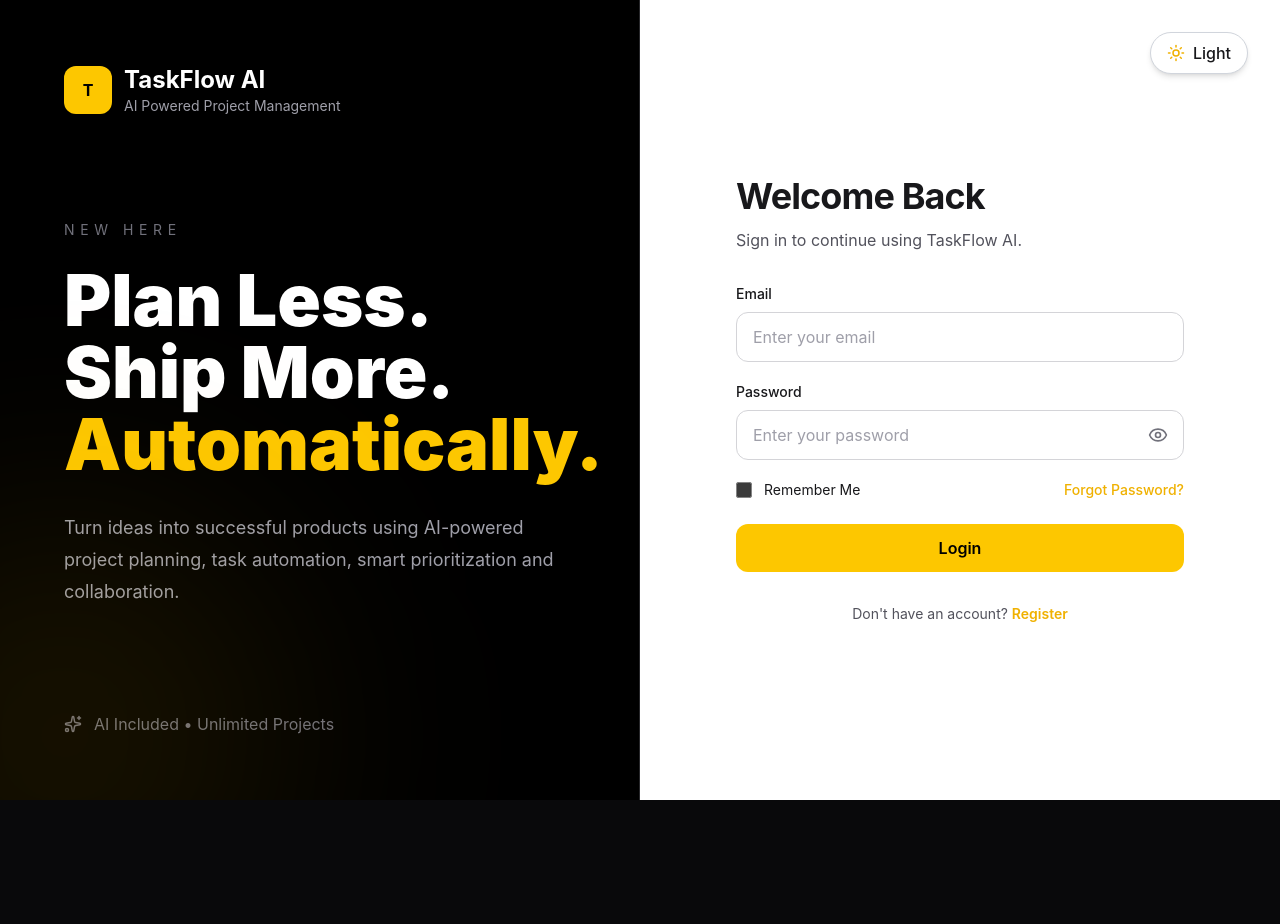
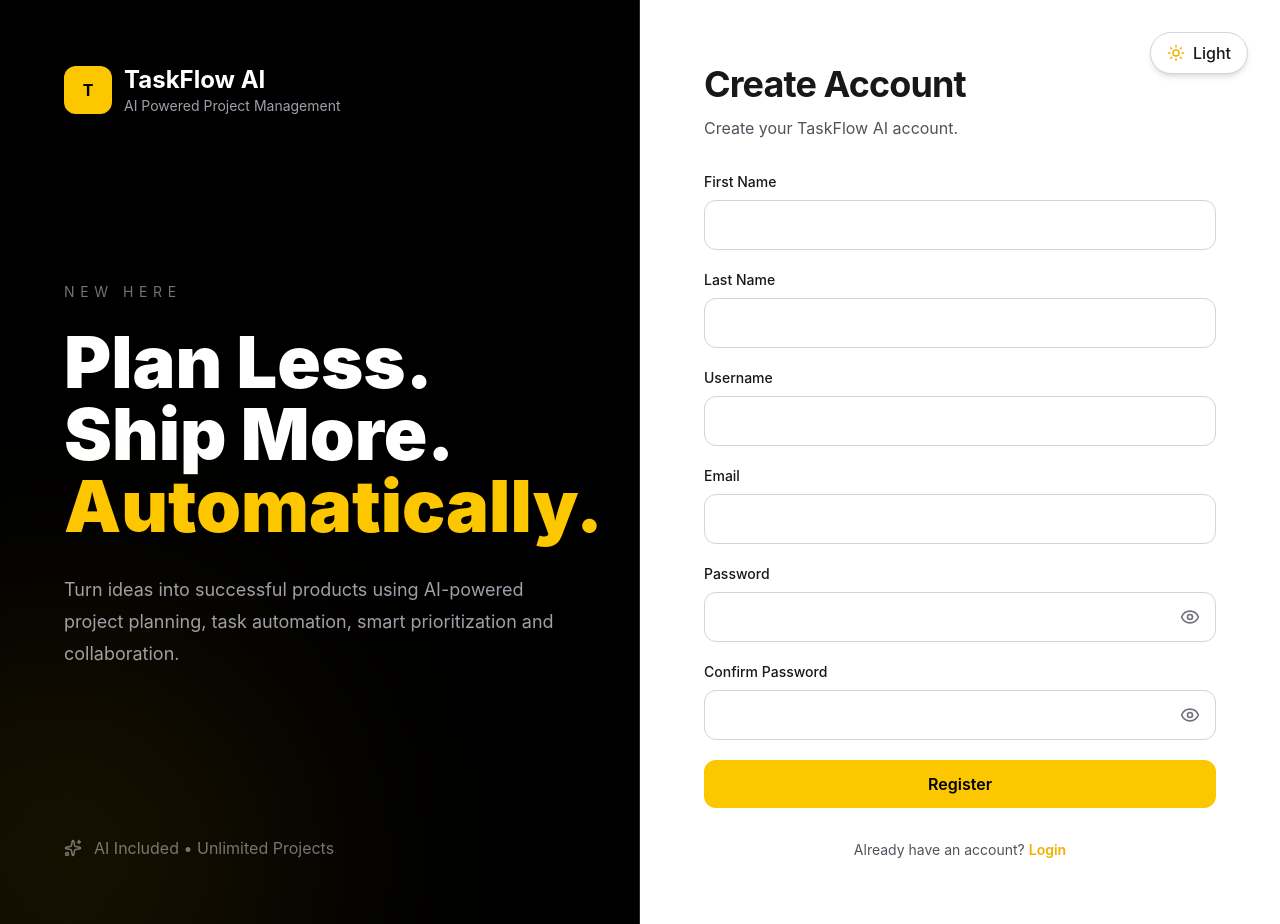
Before and after one commit to Aishwaryabhavaraju/TaskFlow-AI, a React app in the folder frontend/: page /register in a window 1280 px wide. Before the commit this address led to /login. Before the commit the page ends 800 px from the top, so only its background shows below. Built offline with nearby package versions, Linux system fonts and the light colour scheme; no server answers; the HTML template or start-up script is replaced by a standard one.

Commit message:
feat(auth): implement user registration with Redux, Zod validation, and backend integration

```diff
--- a/frontend/src/components/auth/AuthCard.jsx
+++ b/frontend/src/components/auth/AuthCard.jsx
@@ -33,7 +33,7 @@ export default function AuthCard({ children }) {
         className="
         w-full
 
-        max-w-md
+        max-w-lg
         "
       >
         {children}
--- /dev/null
+++ b/frontend/src/components/auth/RegisterForm.jsx
@@ -0,0 +1,120 @@
+import { Link, useNavigate } from "react-router-dom";
+import { useEffect } from "react";
+import { useDispatch, useSelector } from "react-redux";
+import { useForm } from "react-hook-form";
+import { zodResolver } from "@hookform/resolvers/zod";
+import toast from "react-hot-toast";
+
+import AuthHeader from "./AuthHeader";
+import Input from "../common/Input";
+import PasswordInput from "../common/PasswordInput";
+import Button from "../common/Button";
+
+import { registerSchema } from "../../schemas/authSchemas";
+import {
+  registerUser,
+  clearError,
+} from "../../redux/slices/authSlice";
+
+export default function RegisterForm() {
+  const dispatch = useDispatch();
+  const navigate = useNavigate();
+
+  const { loading, error, isAuthenticated } = useSelector(
+    (state) => state.auth
+  );
+
+  const {
+    register,
+    handleSubmit,
+    formState: { errors },
+  } = useForm({
+    resolver: zodResolver(registerSchema),
+  });
+
+  const onSubmit = (data) => {
+    dispatch(
+      registerUser({
+        firstName: data.firstName,
+        lastName: data.lastName,
+        username: data.username,
+        email: data.email,
+        password: data.password,
+      })
+    );
+  };
+
+  useEffect(() => {
+    if (isAuthenticated) {
+      toast.success("Registration successful!");
+      navigate("/dashboard");
+    }
+  }, [isAuthenticated, navigate]);
+
+  useEffect(() => {
+    if (error) {
+      toast.error(error);
+      dispatch(clearError());
+    }
+  }, [error, dispatch]);
+
+  return (
+    <form onSubmit={handleSubmit(onSubmit)}>
+      <AuthHeader
+        title="Create Account"
+        subtitle="Create your TaskFlow AI account."
+      />
+
+      <Input
+        label="First Name"
+        error={errors.firstName?.message}
+        {...register("firstName")}
+      />
+
+      <Input
+        label="Last Name"
+        error={errors.lastName?.message}
+        {...register("lastName")}
+      />
+
+      <Input
+        label="Username"
+        error={errors.username?.message}
+        {...register("username")}
+      />
+
+      <Input
+        label="Email"
+        type="email"
+        error={errors.email?.message}
+        {...register("email")}
+      />
+
+      <PasswordInput
+        label="Password"
+        error={errors.password?.message}
+        {...register("password")}
+      />
+
+      <PasswordInput
+        label="Confirm Password"
+        error={errors.confirmPassword?.message}
+        {...register("confirmPassword")}
+      />
+
+      <Button type="submit" loading={loading}>
+        Register
+      </Button>
+
+      <p className="mt-8 text-center text-sm text-zinc-600 dark:text-zinc-400">
+        Already have an account?{" "}
+        <Link
+          to="/login"
+          className="font-semibold text-yellow-500 hover:underline"
+        >
+          Login
+        </Link>
+      </p>
+    </form>
+  );
+}
--- a/frontend/src/pages/auth/Register.jsx
+++ b/frontend/src/pages/auth/Register.jsx
@@ -0,0 +1,10 @@
+import AuthLayout from "../../layouts/AuthLayout";
+import RegisterForm from "../../components/auth/RegisterForm";
+
+export default function Register() {
+  return (
+    <AuthLayout>
+      <RegisterForm />
+    </AuthLayout>
+  );
+}
--- a/frontend/src/routes/AppRoutes.jsx
+++ b/frontend/src/routes/AppRoutes.jsx
@@ -5,6 +5,8 @@ import Dashboard from "../pages/dashboard/Dashboard";
 
 import PrivateRoute from "./PrivateRoute";
 import PublicRoute from "./PublicRoute";
+
+import Register from "../pages/auth/Register";
 
 export default function AppRoutes() {
   return (
@@ -36,6 +38,15 @@ export default function AppRoutes() {
         path="*"
         element={<Navigate to="/login" replace />}
       />
+
+      <Route
+        path="/register"
+        element={
+            <PublicRoute>
+            <Register />
+            </PublicRoute>
+        }
+       />
     </Routes>
   );
 }
--- a/frontend/src/schemas/authSchemas.js
+++ b/frontend/src/schemas/authSchemas.js
@@ -13,3 +13,38 @@ export const loginSchema = z.object({
 
   rememberMe: z.boolean().optional(),
 });
+
+export const registerSchema = z
+  .object({
+    firstName: z
+      .string()
+      .min(2, "First name must be at least 2 characters"),
+
+    lastName: z
+      .string()
+      .min(2, "Last name must be at least 2 characters"),
+
+    username: z
+      .string()
+      .min(3, "Username must be at least 3 characters")
+      .max(20, "Username cannot exceed 20 characters"),
+
+    email: z
+      .string()
+      .email("Please enter a valid email"),
+
+    password: z
+      .string()
+      .min(6, "Password must be at least 6 characters"),
+
+    confirmPassword: z
+      .string()
+      .min(6, "Confirm your password"),
+  })
+  .refine(
+    (data) => data.password === data.confirmPassword,
+    {
+      message: "Passwords do not match",
+      path: ["confirmPassword"],
+    }
+  );
```
